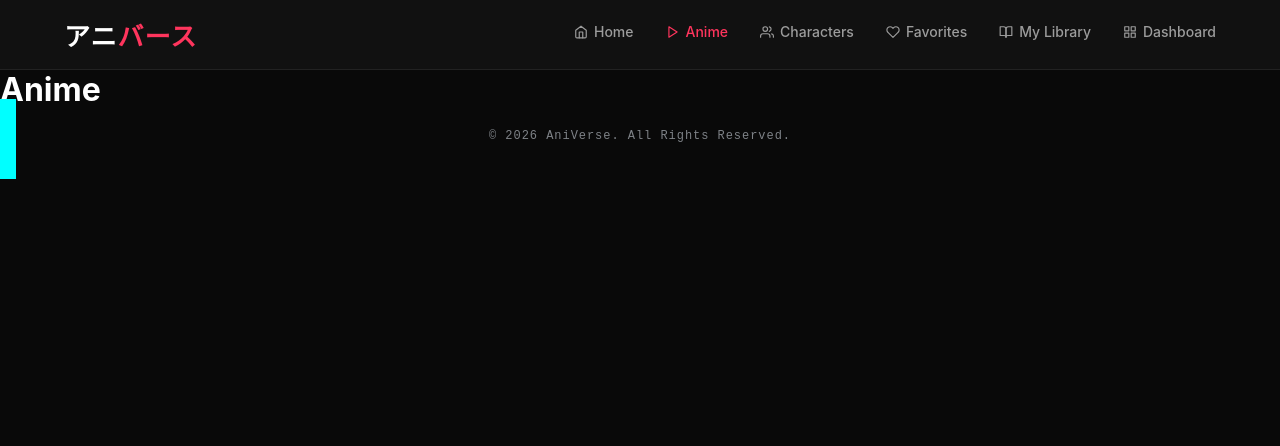
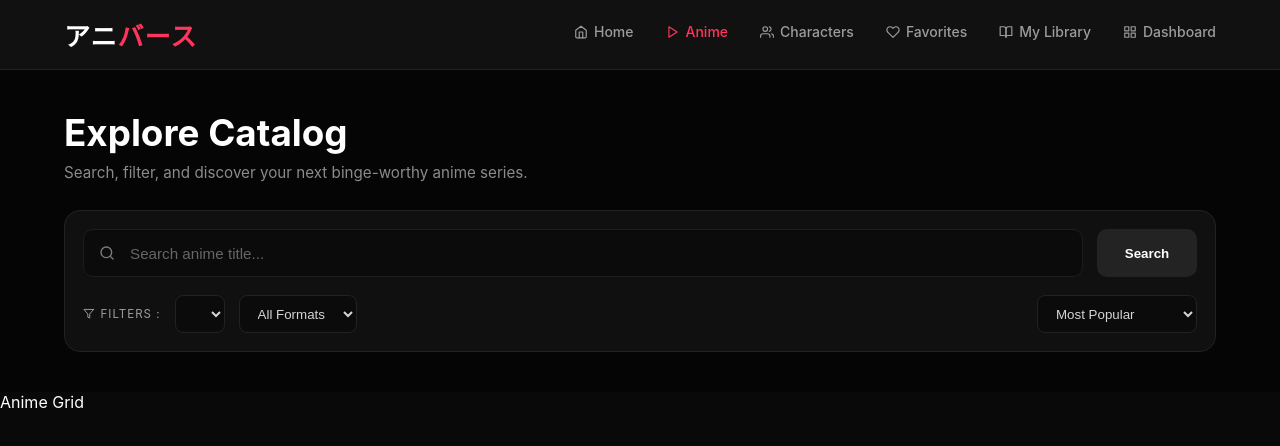
Before and after one commit to Hibaboudiaj/AniVerse---Application-React-connect-e-aux-APIs, a React (Vite) app: page /anime in a window 1280 px wide. Shown: the top 446 px of the page. Built offline with nearby package versions, Linux system fonts and the light colour scheme.

Commit message:
Anime Search Done

```diff
--- a/src/App.jsx
+++ b/src/App.jsx
@@ -1,9 +1,10 @@
 import { Routes, Route } from "react-router-dom";
 
 import Header from "./components/Header/Header";
-import Fouter from "./components/Fouter/Fouter";
+// import Fouter from "./components/Fouter/Fouter";
 
 import Home from "./pages/Home";
+import Anime from "./pages/anime";
 
 function App() {
   return (
@@ -12,14 +13,14 @@ function App() {
 
       <Routes>
         <Route path="/" element={<Home />} />
-        <Route path="/anime" element={<h1>Anime</h1>} />
+        <Route path="/anime" element={<Anime />} />
         <Route path="/characters" element={<h1>Characters</h1>} />
         <Route path="/favorites" element={<h1>Favorites</h1>} />
         <Route path="/my-library" element={<h1>My Library</h1>} />
         <Route path="/dashboard" element={<h1>Dashboard</h1>} />
       </Routes>
 
-      <Fouter />
+      {/* <Fouter /> */}
     </>
   );
 }
--- /dev/null
+++ b/src/components/AnimeGrid/AnimeGrid.jsx
@@ -0,0 +1,10 @@
+import styles from "./AnimeGrid.module.css";
+
+function AnimeGrid() {
+  return (
+    <div>
+      Anime Grid
+    </div>
+  );
+}
+export default AnimeGrid;
--- /dev/null
+++ b/src/components/AnimeSearch/AnimeSearch.jsx
@@ -0,0 +1,49 @@
+import { FiSearch, FiFilter } from "react-icons/fi";
+import styles from "./AnimeSearch.module.css";
+
+function AnimeSearch() {
+  return (
+    <section className={styles.searchSection}>
+      <div className={styles.container}>
+        <div className={styles.header}>
+          <h1>Explore Catalog</h1>
+          <p>
+            Search, filter, and discover your next binge-worthy anime series.
+          </p>
+        </div>
+
+        <div className={styles.searchBox}>
+          <div className={styles.searchBar}>
+            <div className={styles.inputWrapper}>
+              <FiSearch className={styles.searchIcon} />
+
+              <input type="text" placeholder="Search anime title..." />
+            </div>
+
+            <button>Search</button>
+          </div>
+
+          <div className={styles.filters}>
+            <div className={styles.leftFilters}>
+              <span className={styles.filterTitle}><FiFilter />Filters :
+              </span>
+
+              <select>
+                <aption>All Genres</aption>
+              </select>
+
+              <select>
+                <option>All Formats</option>
+              </select>
+            </div>
+
+            <select className={styles.sort}>
+              <option>Most Popular</option>
+            </select>
+          </div>
+        </div>
+      </div>
+    </section>
+  );
+}
+export default AnimeSearch;
--- /dev/null
+++ b/src/components/AnimeSearch/AnimeSearch.module.css
@@ -0,0 +1,145 @@
+.searchSection {
+  padding: 40px 0;
+  background: #050505;
+}
+
+.container {
+  width: 90%;
+  max-width: 1450px;
+  margin: auto;
+}
+
+.header {
+  margin-bottom: 28px;
+}
+
+.header h1 {
+  color: #fff;
+  font-size: 2.3rem;
+  font-weight: 700;
+}
+
+.header p {
+  margin-top: 8px;
+  color: #8b8b8b;
+  font-size: .95rem;
+}
+
+.searchBox {
+  background: #101010;
+  border: 1px solid #222;
+  border-radius: 16px;
+  padding: 18px;
+}
+
+.searchBar {
+  display: flex;
+  gap: 14px;
+}
+
+.inputWrapper {
+  flex: 1;
+  position: relative;
+}
+
+.searchIcon {
+  position: absolute;
+  left: 16px;
+  top: 50%;
+  transform: translateY(-50%);
+  color: #7d7d7d;
+}
+
+.inputWrapper input {
+  width: 100%;
+  height: 48px;
+  background: #0b0b0b;
+  border: 1px solid #1d1d1d;
+  border-radius: 10px;
+  outline: none;
+  padding: 0 18px 0 46px;
+  color: white;
+  font-size: .95rem;
+}
+
+.inputWrapper input::placeholder {
+  color: #666;
+}
+
+.searchBar button {
+  width: 100px;
+  border: none;
+  border-radius: 10px;
+  background: #232323;
+  color: white;
+  cursor: pointer;
+  transition: .3s;
+  font-weight: 600;
+}
+
+.searchBar button:hover {
+  background: #e11d48;
+}
+
+.filters {
+  margin-top: 18px;
+  display: flex;
+  justify-content: space-between;
+  align-items: center;
+}
+
+.leftFilters {
+  display: flex;
+  align-items: center;
+  gap: 14px;
+}
+
+.filterTitle {
+  display: flex;
+  align-items: center;
+  gap: 6px;
+  color: #9c9c9c;
+  text-transform: uppercase;
+  font-size: .72rem;
+  letter-spacing: 1px;
+}
+
+.filters select {
+  height: 38px;
+  background: #0b0b0b;
+  color: #d5d5d5;
+  border: 1px solid #222;
+  border-radius: 8px;
+  padding: 0 14px;
+  outline: none;
+  cursor: pointer;
+}
+
+.sort {
+  min-width: 160px;
+}
+
+@media (max-width: 768px) {
+  .searchBar {
+    flex-direction: column;
+  }
+
+  .searchBar button {
+    width: 100%;
+    height: 48px;
+  }
+
+  .filters {
+    flex-direction: column;
+    align-items: stretch;
+    gap: 16px;
+  }
+
+  .leftFilters {
+    flex-wrap: wrap;
+  }
+
+  .filters select {
+    width: 100%;
+  }
+}
--- a/src/components/Fouter/Fouter.module.css
+++ b/src/components/Fouter/Fouter.module.css
@@ -1,9 +1,6 @@
 .footer {
   padding: 1rem 1rem;
   text-align: center;
-
-  background-color: aqua;
-
   color: #7e8287;
 
   font-size: 0.75rem;
--- /dev/null
+++ b/src/data/animeData.js
@@ -0,0 +1,13 @@
+const animeData = [
+  {
+    id: 1,
+    title: "Solo Leveling",
+    image: "...",
+    type: "TV",
+    score: 8.9,
+    episodes: 13,
+    year: 2025,
+  },
+];
+
+export default animeData;
--- /dev/null
+++ b/src/pages/Anime.jsx
@@ -0,0 +1,14 @@
+import AnimeSearch from "../components/AnimeSearch/AnimeSearch";
+import AnimeGrid from "../components/AnimeGrid/AnimeGrid";
+
+import animeData from "../data/animeData";
+
+function Anime() {
+  return (
+    <main>
+      <AnimeSearch />
+      <AnimeGrid animeList={animeData} />
+    </main>
+  );
+}
+export default Anime;
```
Also changed, not shown: src/components/AnimeGrid/AnimeGrid.module.css (added).
